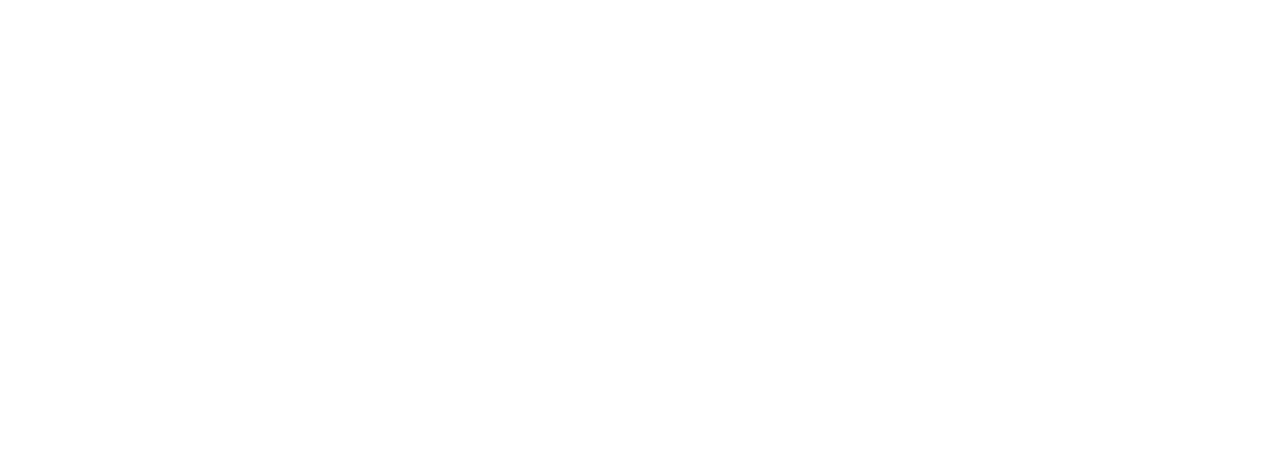
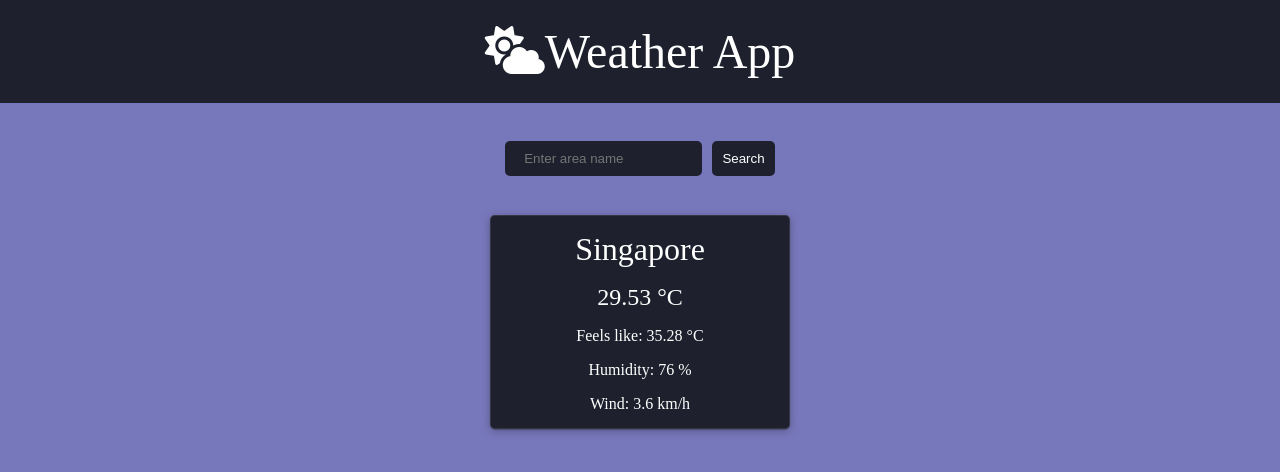
Before and after one commit to hzk2021/Weather-App, a website built with webpack: page dist/index.html in a window 1280 px wide. Built offline with nearby package versions, Linux system fonts and the light colour scheme.

Commit message:
Complete SASS styling

```diff
--- a/src/index.js
+++ b/src/index.js
@@ -0,0 +1,4 @@
+import './style.scss';
+import initPage from './modules/main.js';
+
+initPage();
--- /dev/null
+++ b/src/modules/components.js
@@ -0,0 +1,89 @@
+function createHeader() {
+    const header = document.createElement('header');
+    header.className = 'header';
+
+    const appLogo = document.createElement('i');
+    appLogo.className = 'fas fa-cloud-sun';
+    header.appendChild(appLogo);
+
+    const appName = 'Weather App';
+    header.append(appName);
+
+    return header;
+}
+
+function createSearchBox() {
+    const searchBox = document.createElement('input');
+    searchBox.type = 'text';
+    searchBox.id = 'search-area-name';
+    searchBox.placeholder = 'Enter area name';
+
+    return searchBox;
+};
+
+function createSearchButton() {
+    const searchBtn = document.createElement('button');
+    searchBtn.id = 'search-button';
+    searchBtn.innerText = 'Search';
+
+    return searchBtn;
+}
+
+function createSearchSection() {
+    const container = document.createElement('div');
+    container.className = 'search-container';
+
+    const searchBox = createSearchBox();
+    const searchBtn = createSearchButton();
+
+    container.appendChild(searchBox);
+    container.appendChild(searchBtn);
+
+    return container;
+}
+
+function createCard(content) {
+    const card = document.createElement('div');
+    card.className = 'card';
+
+    card.innerHTML = (`<p> ${content['Country']} </p>`) +
+                     (`<p> ${content['ActualTemperature']} °C </p>`) +
+                     (`<p> Feels like: ${content['FeelsTemperature']} °C </p>`) +
+                     (`<p> Humidity: ${content['Humidity']} % </p>`) +
+                     (`<p> Wind: ${content['Wind']} km/h </p>`);
+
+    return card;
+
+}
+
+function createReportSection(content){
+    const container = document.createElement('div');
+    container.className = 'report-container';
+
+    const card = createCard(content);
+    container.appendChild(card);
+
+    return container;
+}
+
+function createContentArea(weatherData) {
+    const content = document.createElement('main');
+
+    const searchSection = createSearchSection();
+    content.appendChild(searchSection);
+
+
+    // change to weather data
+    const reportSection = createReportSection({
+        'Country': 'Singapore',
+        'ActualTemperature': '29.53',
+        'FeelsTemperature': '35.28',
+        'Humidity': '76',
+        'Wind': '3.6'
+    });
+    content.appendChild(reportSection);
+
+    return content;
+}
+
+export {createHeader, createContentArea};
--- /dev/null
+++ b/src/modules/main.js
@@ -0,0 +1,13 @@
+import { createHeader, createContentArea } from "./components.js";
+
+const body = document.querySelector('body');
+body.classList.add('dark-mode');
+
+export default function initPage() {
+    const header = createHeader();
+    body.appendChild(header);
+
+    const content = createContentArea();
+    body.appendChild(content);
+
+}
--- a/src/style.scss
+++ b/src/style.scss
@@ -0,0 +1,82 @@
+$mainColour: #7777bb;
+$bodyColour: #1e212d;
+$textColour: white;
+
+* {
+    margin: 0;
+    padding: 0;
+    box-sizing: border-box;
+}
+
+.dark-mode {
+    $mainColour: white !important;
+    $bodyColour: white;
+    $textColour: white;
+}
+
+body {
+    background: $mainColour;
+    text-align: center;
+}
+
+header {
+    font-size: 3rem;
+    padding: 1.5rem;
+    background: $bodyColour;
+    color: $textColour;
+}
+
+main {
+    margin-top: 2.4rem;
+}
+
+.search-container {
+    display: flex;
+    justify-content: center;
+    gap: 10px;
+
+    input {
+        background: $bodyColour;
+        color: $textColour;
+        outline: none;
+        border: none;
+        border-radius: 5px;
+        text-indent: 5%;
+        padding: 10px;
+    }
+
+    button {
+        background: $bodyColour;
+        color: $textColour;
+        border-radius: 5px;
+        outline: none;
+        border: none;
+        padding: 0 10px;
+        cursor: pointer;
+    }
+}
+
+.report-container{
+    margin-top: 2.4rem;
+
+    .card {
+        box-shadow: rgba(0, 0, 0, 0.25) 0px 0.0625em 0.0625em, rgba(0, 0, 0, 0.25) 0px 0.125em 0.5em, rgba(255, 255, 255, 0.1) 0px 0px 0px 1px inset;
+        border-radius: 5px;
+        background: $bodyColour;
+        color: $textColour;
+        max-width: 300px;
+        display: flex;
+        flex-direction: column;
+        margin: auto;
+        padding: 1rem;
+        gap: 1rem;
+
+        p:first-child{
+            font-size: 2em;
+        }
+
+        p:nth-child(2) {
+            font-size: 1.5em;
+        }
+    }
+}
--- a/webpack.config.js
+++ b/webpack.config.js
@@ -21,5 +21,6 @@ module.exports = {
                 use: ["style-loader", "css-loader", 'sass-loader'],
             }
         ]
-    }
+    },
+    devtool: 'inline-source-map',
 }
```
Also changed, not shown: dist/index.html, dist/main.js (added).
